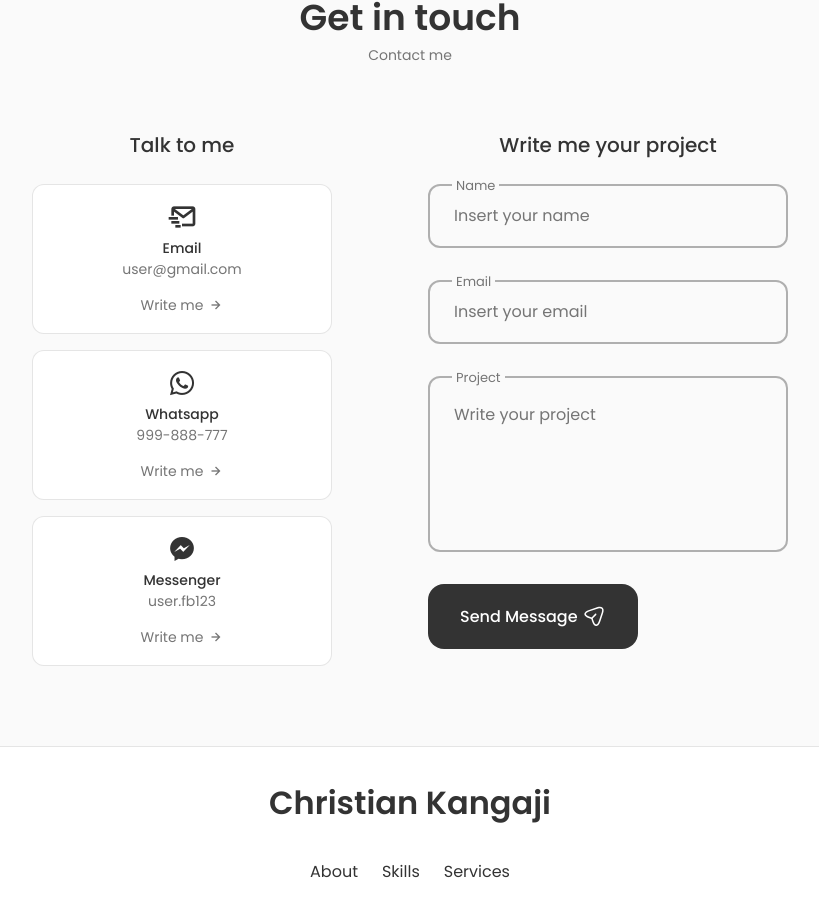
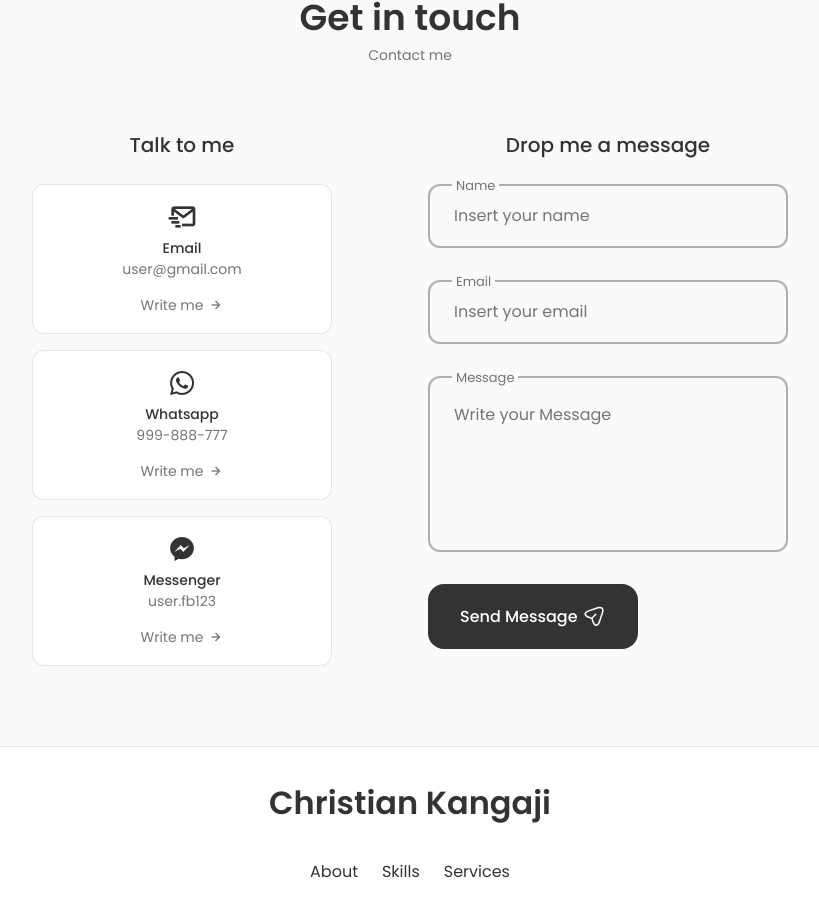
Before and after one commit to ChrisKangaji/Portfolio-CV, a React (Vite) app: page / in a window 1280 px wide. Shown: the part 3434-4353 px from the top of the page, without its empty margins (230-1049 px from the left). Built offline with nearby package versions, Linux system fonts and the light colour scheme.

Commit message:
changes contact form to say message instead of project

```diff
--- a/src/components/contact/Contact.tsx
+++ b/src/components/contact/Contact.tsx
@@ -20,9 +20,9 @@ const Contact = () => {
         const formData = new FormData(form.current);
         const name = formData.get('name')?.toString().trim();
         const email = formData.get('email')?.toString().trim();
-        const project = formData.get('project')?.toString().trim();
+        const message = formData.get('message')?.toString().trim();
 
-        if (!name || !email || !project) {
+        if (!name || !email || !message) {
             setAlertMessage('Please fill in all the required fields.');
             return;
         }
@@ -121,13 +121,13 @@ const Contact = () => {
                         </div>
 
                         <div className="contact__form-div contact__form-area">
-                            <label className="contact__form-label">{ContactJSON.contactForm.projectLabel}</label>
+                            <label className="contact__form-label">{ContactJSON.contactForm.messageLabel}</label>
                             <textarea
-                                name='project'
+                                name='message'
                                 cols={30}
                                 rows={10}
                                 className='contact__form-input'
-                                placeholder={ContactJSON.contactForm.projectPlaceHolder}></textarea>
+                                placeholder={ContactJSON.contactForm.messagePlaceHolder}></textarea>
                         </div>
 
                         <button className="button button__flex" disabled={isSending}>
--- a/src/components/contact/contact.json
+++ b/src/components/contact/contact.json
@@ -23,13 +23,13 @@
         }
     },
     "contactForm": {
-        "title": "Write me your project",
+        "title": "Drop me a message",
         "nameLabel": "Name",
         "namePlaceHolder": "Insert your name",
         "emailLabel": "Email",
         "emailPlaceHolder": "Insert your email",
-        "projectLabel": "Project",
-        "projectPlaceHolder": "Write your project",
+        "messageLabel": "Message",
+        "messagePlaceHolder": "Write your Message",
         "sendButton": "Send Message"
     }
 }
```
